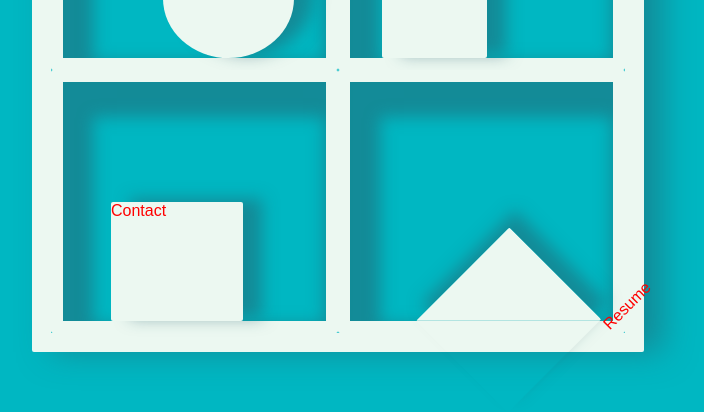
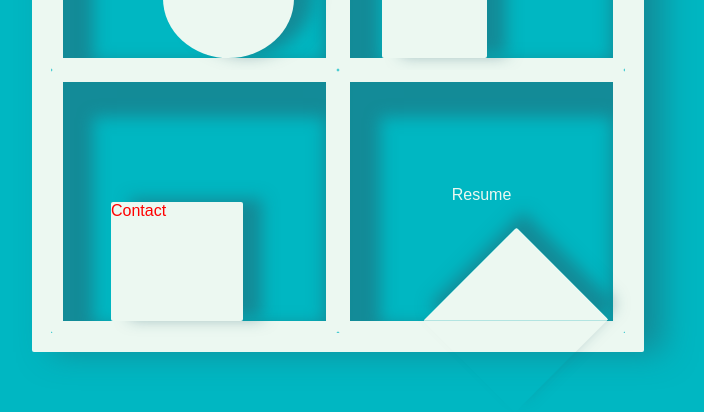
Before and after one commit to thinkful-ei17/scott-portfolio, a website: page public/index.html in a window 1280 px wide. Shown: the part 546-958 px from the top of the page, without its empty margins (302-1006 px from the left). Drawn offline with nearby package versions, Linux system fonts and the light colour scheme; a web font is replaced by a local one.

Commit message:
back to where I was awhile ago

```diff
--- a/public/index.html
+++ b/public/index.html
@@ -209,8 +209,8 @@
 
    </div>
 
-  <div class='cubbie'>
-    <a name='resume' href='#'>Resume</a>
+  <div class='cubbie'>Resume
+    <a name='resume' href='#'></a>
   </div>
   <div class='content hidden'>
     <h3>Resume</h3>
--- a/public/styles.css
+++ b/public/styles.css
@@ -85,6 +85,7 @@ a {
   align-items: center;
   box-shadow: .9em 1.2em 1em 1em rgba(38, 96, 110, .5) inset;
     /* -.9em -1.2em 1em rgba(38, 96, 110, .5) inset; */
+  z-index: 1;
  }
 
  .hidden {
@@ -105,7 +106,7 @@ a {
   width: 82%;
   border: solid 1.2em #ECF8F1;
   box-shadow: .9em 1.2em 1em rgba(28, 138, 165, 0.5);
-
+  z-index: 2;
 }
 /*
 p {
@@ -165,6 +166,7 @@ a[name]{
   width: 50%;
   box-shadow: 1.2em -.2em 1em rgba(38, 96, 110, .5);
   /* box-shadow: 1.2em 0 1em rgba(28, 138, 165, 0.5); */
+  z-index:0;
 }
 
 a[name='about-me'] {
@@ -194,16 +196,17 @@ a[name='contact'] {
 a[name='resume'] {
   display: flex;
   align-self: flex-end;
-  margin-right: 1em;
+  margin-right: 2.5em;
+  margin-bottom: -.8em;
   background-color: transparent;
   border-top: 130px solid  #ECF8F1;
   border-left: 130px solid transparent;
   border-right: 2px solid  #ECF8F1;
-  transform-origin: right 124px;
+  transform-origin: right 80px;
   transform: rotate(-45deg);
-
-  /* border-bottom: 130px solid blue; */
-  box-shadow: 1em -.5em 1em rgba(38, 96, 110, .5);
+  z-index: 0;
+  /* border-bottom: 80px solid blue; */
+  box-shadow: 1em -.4em 1em rgba(38, 96, 110, .5) ;
 
 }
 
```
